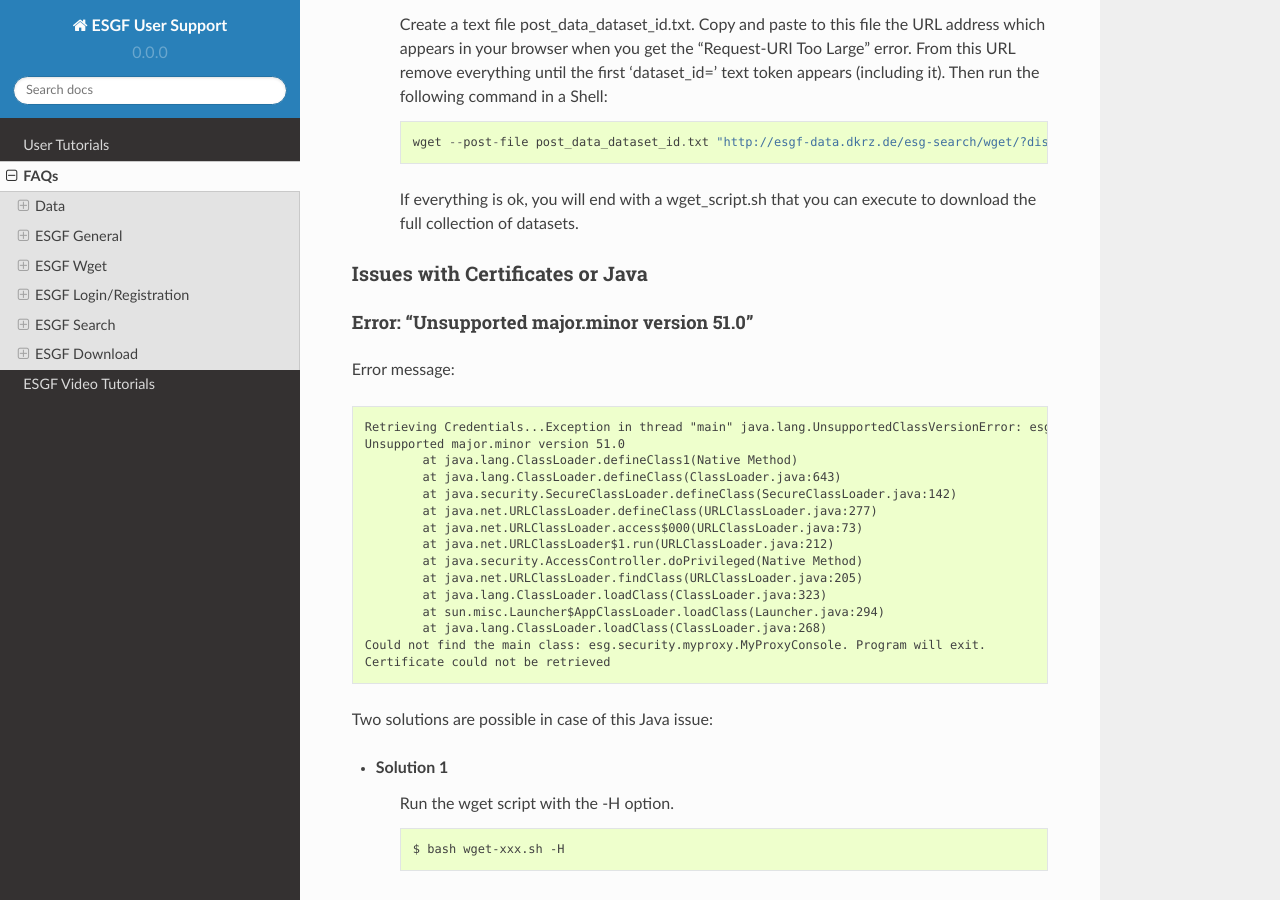
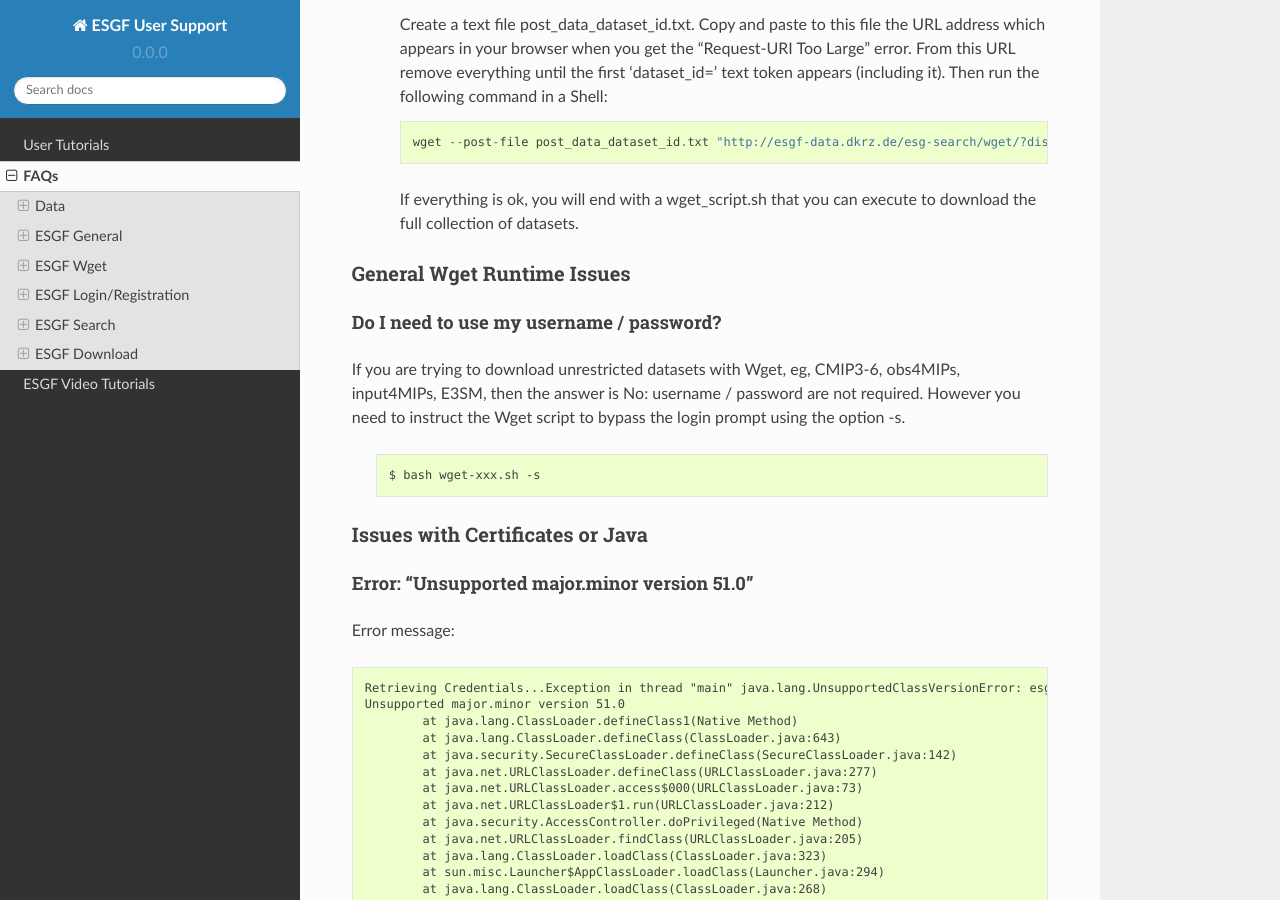
Before and after one commit to ESGF/esgf-user-support, a Sphinx documentation site: the page built from docs/faq.rst, in a window 1280 px wide and 900 px high, scrolled down 14901 px. Built offline with Sphinx 7.4.7 and the Read the Docs theme 2.0.0, drawn with Linux system fonts in a browser that asks for light colours.

Commit message:
clarif wget for unrestricted data

```diff
--- a/docs/faq.rst
+++ b/docs/faq.rst
@@ -651,6 +651,18 @@ This is a current error on the Web DataCart. Internally, script creation is init
         wget --post-file post_data_dataset_id.txt "http://esgf-data.dkrz.de/esg-search/wget/?distrib=false&limit=10000" -O wget_script.sh
 
     If everything is ok, you will end with a wget_script.sh that you can execute to download the full collection of datasets.
+
+General Wget Runtime Issues
+---------------------------
+
+Do I need to use my username / password?
+^^^^^^^^^^^^^^^^^^^^^^^^^^^^^^^^^^^^^^^^
+If you are trying to download unrestricted datasets with Wget, eg, CMIP3-6, obs4MIPs, input4MIPs, E3SM, then the answer is No: username / password are not required.  However you need to instruct the Wget script to bypass the login prompt using the option -s.
+
+    ::
+
+        $ bash wget-xxx.sh -s
+
 
 Issues with Certificates or Java
 --------------------------------
```
Also changed, not shown: docs/user_guide.rst (+13 -15 lines).
